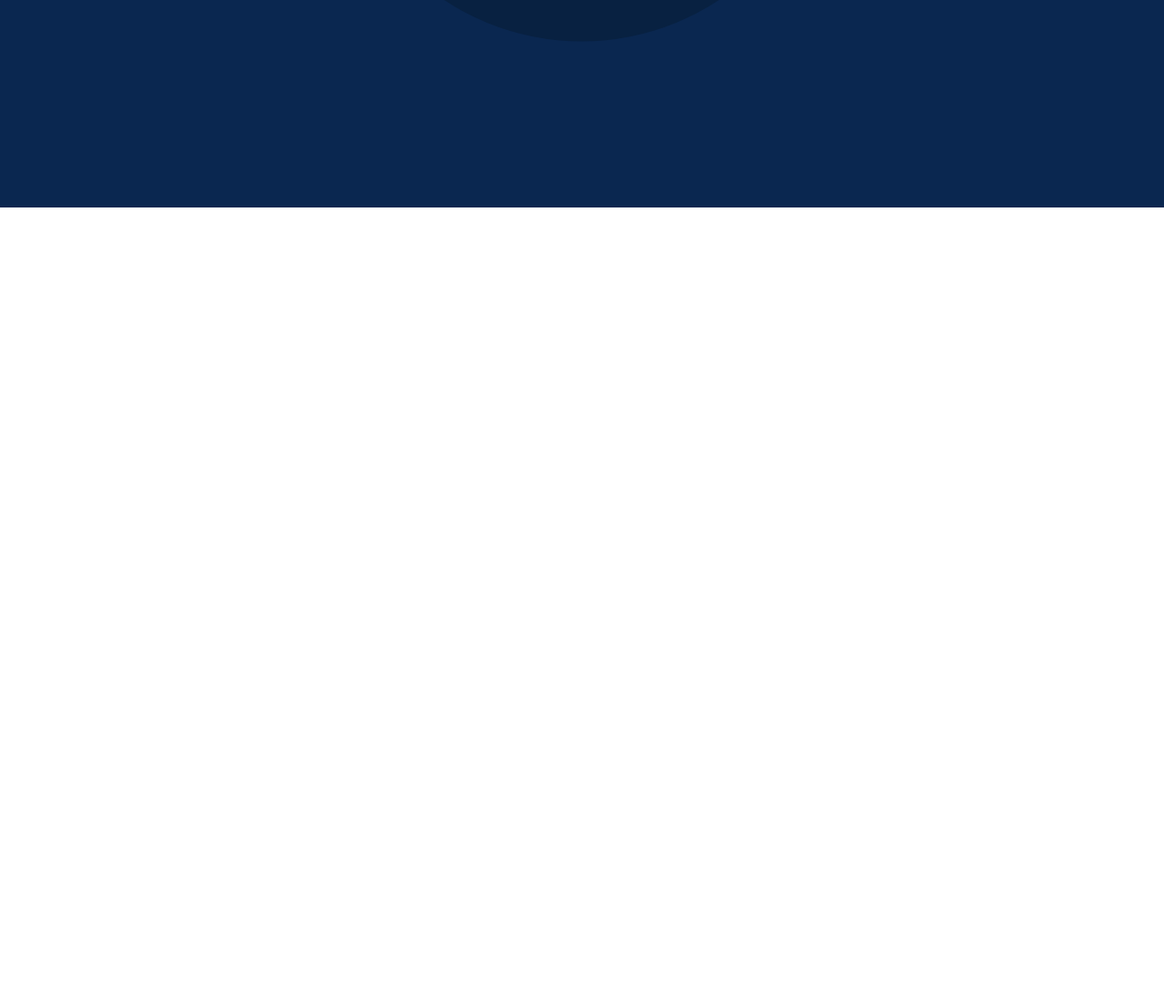
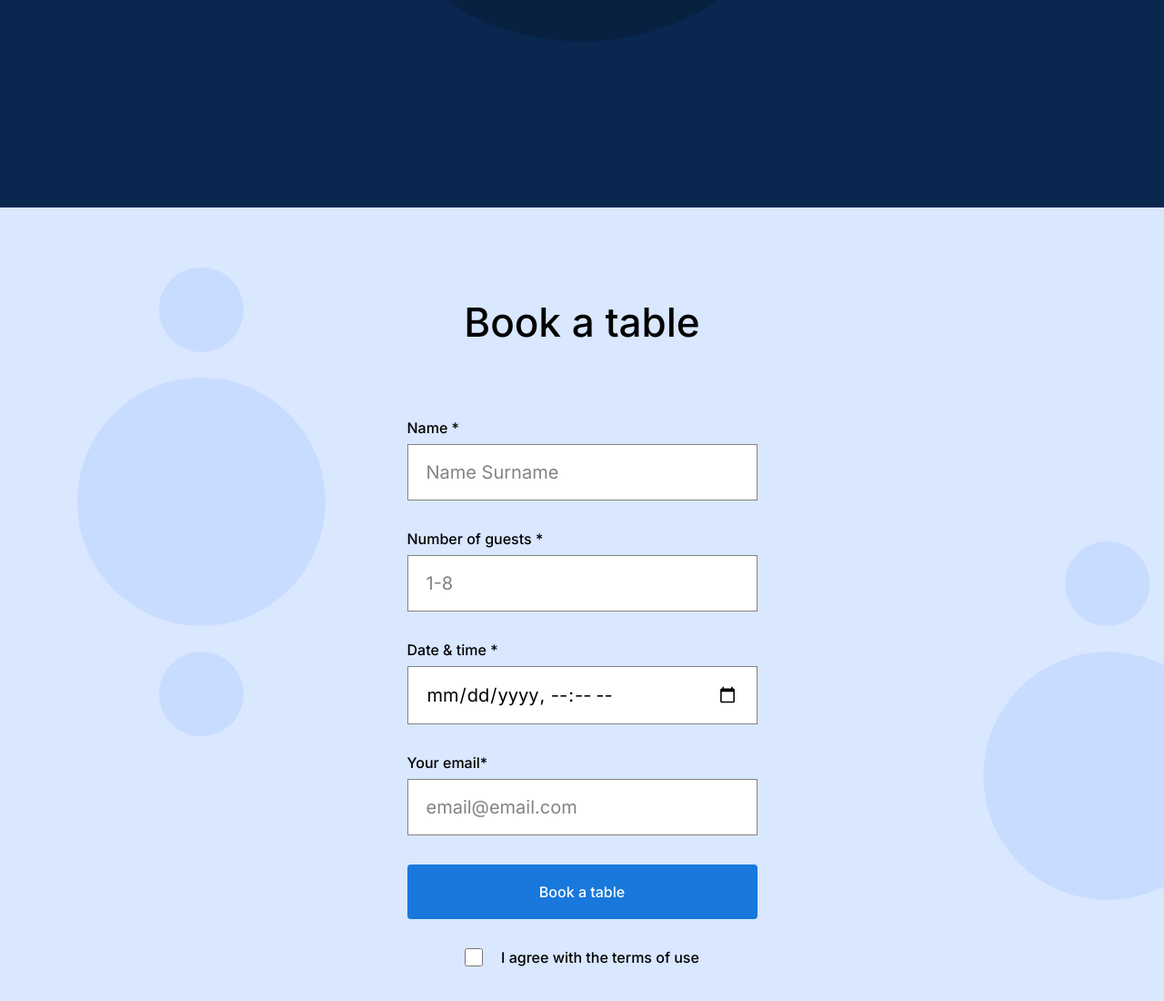
Before and after one commit to willsheehey/se_project_coffeeshop, a plain HTML site: page index.html in a window 1280 px wide. Shown: the part 1524-2624 px from the top of the page at 91% size. Before the commit the page ends 1752 px from the top, so only its background shows below. Drawn offline with Linux system fonts and the light colour scheme.

Commit message:
project 2 stage 3

```diff
--- a/index.html
+++ b/index.html
@@ -108,7 +108,55 @@
             </li>
           </ul>
         </section>
-        <section id="book-a-table" class="reservation"></section>
+        <section id="book-a-table" class="reservation">
+          <h2 class="reservation__title">Book a table</h2>
+          <form class="reservation__form form">
+            <fieldset class="form__fieldset">
+              <label for="name-input" class="form__label"
+                >Name *
+                <input
+                  id="name-input"
+                  required
+                  type="text"
+                  class="form__input"
+                  placeholder="Name Surname"
+              /></label>
+              <label for="number-input" class="form__label"
+                >Number of guests *
+                <input
+                  id="number-input"
+                  required
+                  type="number"
+                  min="1"
+                  max="8"
+                  class="form__input"
+                  placeholder="1-8"
+              /></label>
+              <label for="date-input" class="form__label"
+                >Date & time *
+                <input
+                  id="date-input"
+                  reuiqred
+                  type="datetime-local"
+                  class="form__input"
+              /></label>
+              <label for="email-input" class="form__label"
+                >Your email*
+                <input
+                  id="email-input"
+                  required
+                  type="email"
+                  class="form__input"
+                  placeholder="email@email.com"
+              /></label>
+            </fieldset>
+            <button class="form__button">Book a table</button>
+            <label class="form__label form__label_type_checkbox">
+              <input required type="checkbox" class="form__checkbox" />I agree
+              with the terms of use</label
+            >
+          </form>
+        </section>
         <section id="menu" class="menu"></section>
         <section class="about"></section>
       </main>
--- a/pages/index.css
+++ b/pages/index.css
@@ -147,3 +147,98 @@
   justify-content: center;
   list-style: none;
 }
+
+.reservation {
+  background-color: #d9e7ff;
+  background-image: url(../images/background_reservation.svg);
+  background-repeat: no-repeat;
+  background-size: cover;
+  padding: 100px 0 120px;
+  color: #000;
+}
+
+.form__button {
+  border-radius: 4px;
+  background-color: #1878dc;
+  padding: 20px 0;
+  width: 100%;
+  border: none;
+  margin-bottom: 32px;
+  font-family: "Inter", "Arial", sans-serif;
+  font-style: normal;
+  font-weight: 500;
+  font-size: 16px;
+  line-height: 20px;
+  color: #fff;
+}
+
+.form__button:hover {
+  padding: 20px 0;
+  color: #3f96f3;
+}
+
+.form__checkbox {
+  border-radius: 2px;
+}
+
+.reservation__form {
+  margin: 0 auto;
+}
+
+.reservation__title {
+  margin: 0 0 80px;
+  text-align: center;
+  font-family: "Inter", "Arial", sans-serif;
+  font-style: normal;
+  font-weight: 500;
+  font-size: 44px;
+  line-height: 52px;
+}
+
+.form__label {
+  font-family: "Inter", "Arial", sans-serif;
+  font-style: normal;
+  font-weight: 500;
+  font-size: 16px;
+  line-height: 20px;
+}
+
+.form {
+  max-width: 385px;
+}
+
+.form__input {
+  display: block;
+  width: 100%;
+  box-sizing: border-box;
+  padding: 15px 20px;
+  margin: 8px 0 32px;
+  border: 1px solid #838383;
+  font-family: "Inter", "Arial", sans-serif;
+  font-style: normal;
+  font-weight: normal;
+  font-size: 20px;
+  line-height: 30px;
+}
+
+.form__fieldset {
+  margin: 0;
+  padding: 0;
+  border: none;
+}
+
+.form__label_type_checkbox {
+  display: flex;
+  gap: 20px;
+  justify-content: center;
+}
+
+.form__checkbox {
+  border-radius: 2px;
+  width: 20px;
+  height: 20px;
+}
+
+.form__input::placeholder {
+  color: #838383;
+}
```
